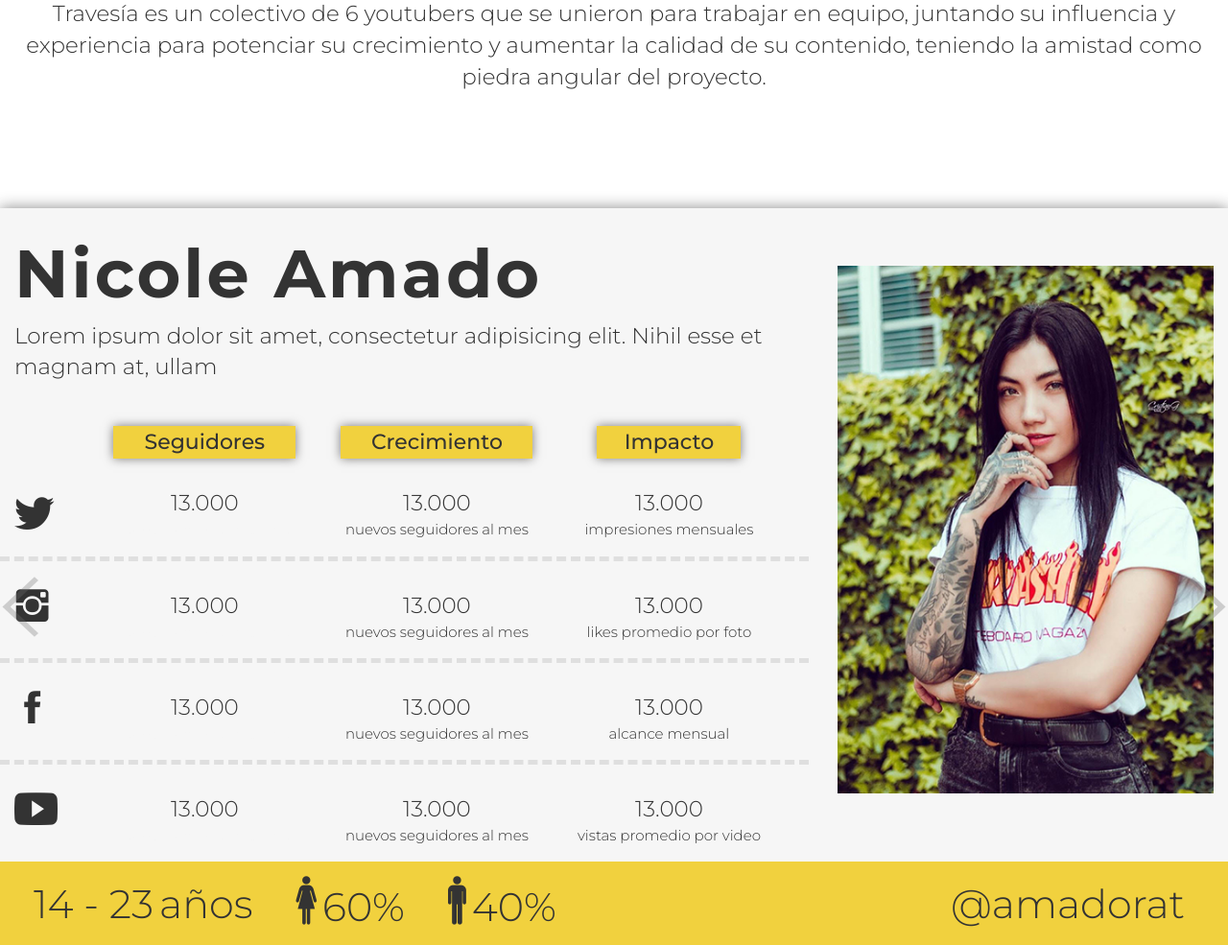
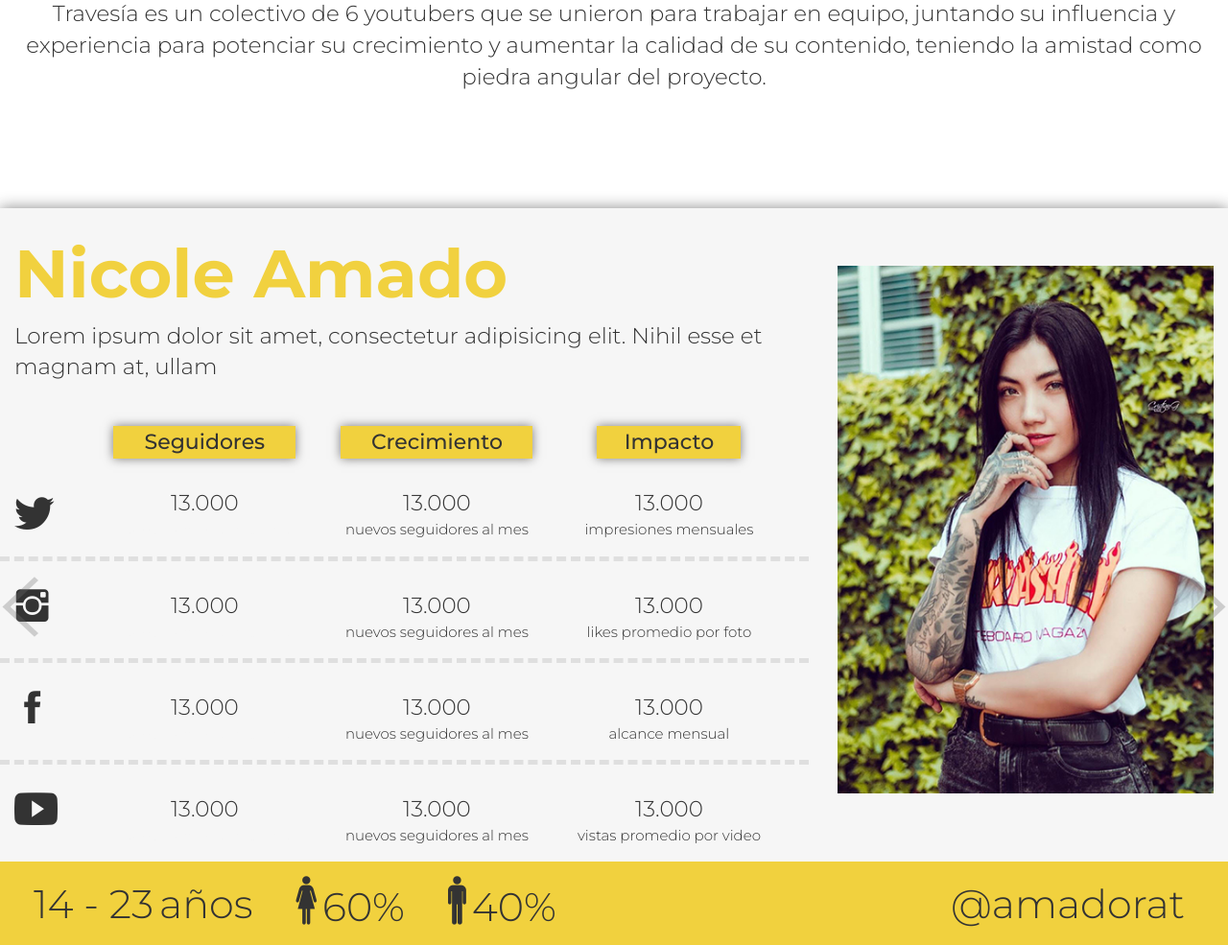
Before and after one commit to jorgeduardos/TravesiaSite, a PHP site: page /home.html in a window 1280 px wide. Shown: the part 1010-1995 px from the top of the page at 96% size. Run offline with PHP 8.4, Linux system fonts and the light colour scheme; style sheets or scripts are compiled from the project's sources; some libraries are stand-ins or nearby versions.

Commit message:
removed letter spacing on slider names

```diff
--- a/resources/css/homeStyle.css
+++ b/resources/css/homeStyle.css
@@ -293,9 +293,10 @@ header button:hover{
 .bkgGrey h3{
 	font-weight: bold;
 	font-size: 70px;
-	letter-spacing: 3px;
+	/*letter-spacing: 3px;*/
 	text-align: left;
 	margin-left: 15px;
+	color: #F1D13F;
 }
 
 .description{
--- a/resources/js/script.js
+++ b/resources/js/script.js
@@ -63,8 +63,7 @@ $(document).ready(function(){
   });
 
 
-
- //not working fully yet **************************************
+ //resize event on slider
  $(window).on("resize", function(){
    innerSliderW = $(".innerSlider").first().width();
    console.log("innerSlider width after resize = " + innerSliderW);
```
